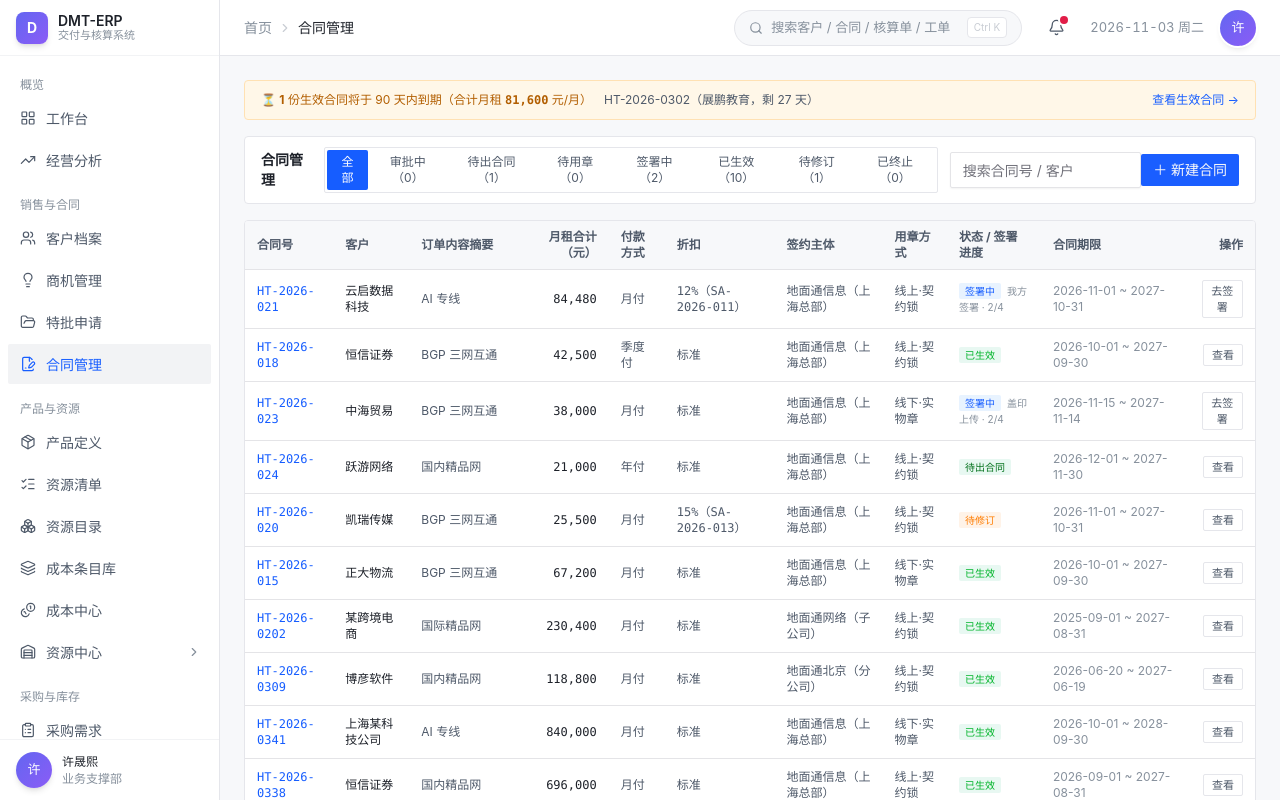
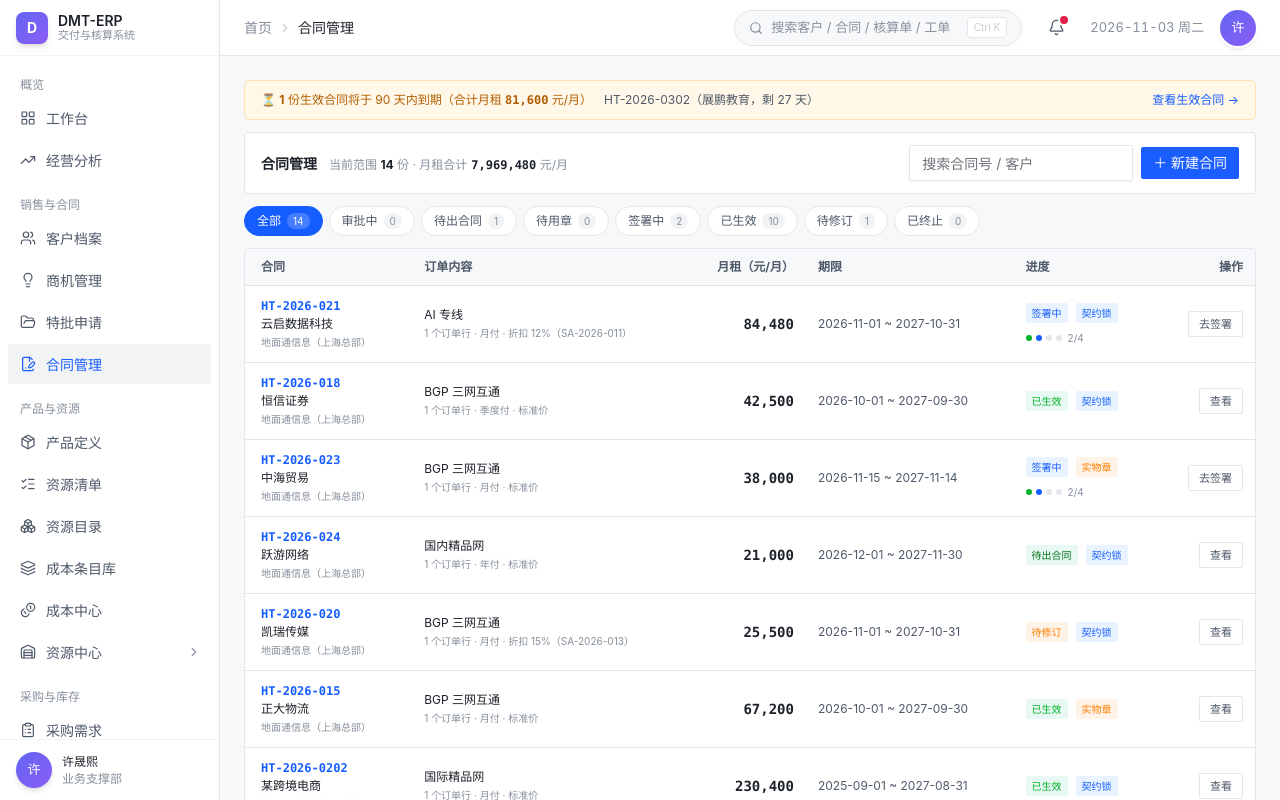
Before and after one commit to ShengxiXu/dmt-erp, a React (Vite) app: page /contract in a window 1280 px wide. Shown: the top 800 px of the page. Built offline with nearby package versions, Linux system fonts and the light colour scheme.

Commit message:
合同列表布局优化：11列收敛为6列，页签独立成行+胶囊计数，签署进度改迷你步点，工具栏带范围汇总

```diff
--- a/src/pages/ContractList.tsx
+++ b/src/pages/ContractList.tsx
@@ -1,8 +1,9 @@
 // 合同管理列表（/contract）
-// 状态页签 + 搜索；合同号链接进详情；新建合同（合同+订单合二为一）
+// 页签 + 搜索；合同号链接进详情；新建合同（合同+订单合二为一）
+// 布局口径：6 列主表（合同 / 订单内容 / 商务条件 / 期限 / 进度 / 操作），签署链路用迷你步点呈现
 import { useState } from "react";
 import { useNavigate } from "react-router";
-import { CONTRACTS, ONLINE_STEPS, OFFLINE_STEPS, fmtMoney, expiringContracts, daysToEnd, type ContractStatus } from "@/data/contracts";
+import { CONTRACTS, fmtMoney, expiringContracts, daysToEnd, type ContractStatus } from "@/data/contracts";
 import { ENTITY_NAME } from "@/data/entities";
 import ArcoShell from "@/components/ArcoShell";
 import { Button } from "@/components/ui/button";
@@ -21,16 +22,27 @@ export const STATUS_CLS: Record<ContractStatus, string> = {
 
 const TABS: (ContractStatus | "全部")[] = ["全部", "审批中", "待出合同", "待用章", "签署中", "已生效", "待修订", "已终止"];
 
+/** 签署链路迷你步点：仅在待用章 / 签署中展示，4 步进度一目了然 */
+const SignDots = ({ step, seal }: { step: number; seal: "online" | "offline" }) => (
+  <span className="inline-flex items-center gap-1" title={seal === "online" ? "线上 · 契约锁" : "线下 · 实物章"}>
+    {[0, 1, 2, 3].map((i) => (
+      <span key={i} className={`h-1.5 w-1.5 rounded-full ${i < step ? "bg-[#00B42A]" : i === step ? "bg-[#165DFF]" : "bg-[#E5E6EB]"}`} />
+    ))}
+    <span className="ml-0.5 text-[10px] text-[#86909C]">{step + 1}/4</span>
+  </span>
+);
+
 export default function ContractList() {
   const navigate = useNavigate();
   const [tab, setTab] = useState<(typeof TABS)[number]>("全部");
   const [kw, setKw] = useState("");
   const shown = CONTRACTS.filter((c) => (tab === "全部" || c.status === tab) && (!kw || c.id.includes(kw) || c.customer.includes(kw)));
   const expiring = expiringContracts(90);
+  const tabCount = (t: (typeof TABS)[number]) => (t === "全部" ? CONTRACTS.length : CONTRACTS.filter((c) => c.status === t).length);
 
   return (
     <ArcoShell breadcrumb="合同管理">
-      <main className="space-y-4 p-6">
+      <main className="space-y-3 p-6">
         {expiring.length > 0 && (
           <div className="flex items-center justify-between rounded-[4px] border border-[#FFE1B3] bg-[#FFF7E8] px-4 py-2.5 text-[12px]">
             <span className="text-[#B25E00]">
@@ -41,65 +53,108 @@ export default function ContractList() {
             <button onClick={() => { setTab("已生效"); }} className="shrink-0 text-[#165DFF] hover:underline">查看生效合同 →</button>
           </div>
         )}
-        <div className="flex items-center justify-between rounded-[4px] border border-[#E5E6EB] bg-white px-4 py-2.5">
-          <div className="flex items-center gap-3">
+
+        {/* 工具栏：标题 + 当前范围汇总 | 搜索 + 新建 */}
+        <div className="flex items-center justify-between rounded-[4px] border border-[#E5E6EB] bg-white px-4 py-3">
+          <div>
             <span className="text-sm font-semibold text-[#1D2129]">合同管理</span>
-            <div className="flex rounded-[2px] border border-[#E5E6EB] p-0.5">
-              {TABS.map((t) => (
-                <button key={t} onClick={() => setTab(t)} className={`rounded-[2px] px-2.5 py-1 text-xs ${tab === t ? "bg-[#165DFF] text-white" : "text-[#4E5969] hover:bg-[#F2F3F5]"}`}>
-                  {t}{t !== "全部" ? `（${CONTRACTS.filter((c) => c.status === t).length}）` : ""}
-                </button>
-              ))}
-            </div>
-            <Input className="w-52" placeholder="搜索合同号 / 客户" value={kw} onChange={(e) => setKw(e.target.value)} />
+            <span className="ml-3 text-xs text-[#86909C]">
+              当前范围 <strong className="text-[#1D2129]">{shown.length}</strong> 份 · 月租合计
+              <strong className="ml-1 font-mono text-[#1D2129]">{fmtMoney(shown.reduce((s, c) => s + c.amount, 0))}</strong> 元/月
+            </span>
           </div>
-          <Button size="sm" onClick={() => navigate("/contract/edit")}>＋ 新建合同</Button>
+          <div className="flex items-center gap-2">
+            <Input className="w-56" placeholder="搜索合同号 / 客户" value={kw} onChange={(e) => setKw(e.target.value)} />
+            <Button size="sm" onClick={() => navigate("/contract/edit")}>＋ 新建合同</Button>
+          </div>
         </div>
 
+        {/* 状态页签：独立成行，徽标计数 */}
+        <div className="flex flex-wrap items-center gap-1.5">
+          {TABS.map((t) => {
+            const n = tabCount(t);
+            const active = tab === t;
+            return (
+              <button key={t} onClick={() => setTab(t)}
+                className={`flex items-center gap-1.5 rounded-full border px-3 py-1.5 text-xs transition-colors ${
+                  active ? "border-[#165DFF] bg-[#165DFF] text-white" : "border-[#E5E6EB] bg-white text-[#4E5969] hover:border-[#165DFF] hover:text-[#165DFF]"
+                }`}>
+                {t}
+                <span className={`rounded-full px-1.5 text-[10px] ${active ? "bg-white/20 text-white" : "bg-[#F2F3F5] text-[#86909C]"}`}>{n}</span>
+              </button>
+            );
+          })}
+        </div>
+
+        {/* 主表：6 列，行点击进详情 */}
         <div className="overflow-x-auto rounded-[4px] border border-[#E5E6EB] bg-white">
           <table className="w-full text-xs">
             <thead>
               <tr className="border-b bg-[#F7F8FA] text-left text-[#4E5969]">
-                <th className="px-3 py-2">合同号</th><th className="px-3 py-2">客户</th><th className="px-3 py-2">订单内容摘要</th>
-                <th className="px-3 py-2 text-right">月租合计（元）</th><th className="px-3 py-2">付款方式</th><th className="px-3 py-2">折扣</th>
-                <th className="px-3 py-2">签约主体</th><th className="px-3 py-2">用章方式</th><th className="px-3 py-2">状态 / 签署进度</th><th className="px-3 py-2">合同期限</th><th className="px-3 py-2 text-right">操作</th>
+                <th className="px-4 py-2.5">合同</th>
+                <th className="px-3 py-2.5">订单内容</th>
+                <th className="px-3 py-2.5 text-right">月租（元/月）</th>
+                <th className="px-3 py-2.5">期限</th>
+                <th className="px-3 py-2.5">进度</th>
+                <th className="px-3 py-2.5 text-right">操作</th>
               </tr>
             </thead>
             <tbody>
               {shown.map((c) => {
-                const steps = c.seal === "online" ? ONLINE_STEPS : OFFLINE_STEPS;
+                const left = daysToEnd(c);
+                const signing = c.status === "待用章" || c.status === "签署中";
+                const action = c.status === "审批中" ? "去审批" : signing ? "去签署" : c.status === "已生效" ? "查看" : "查看";
                 return (
-                  <tr key={c.id} className="cursor-pointer border-b last:border-0 hover:bg-[#F7F8FA]" onClick={() => navigate(`/contract/detail?id=${c.id}`)}>
-                    <td className="px-3 py-2.5 font-mono text-[#165DFF]">{c.id}</td>
-                    <td className="px-3 py-2.5 font-medium text-[#1D2129]">{c.customer}</td>
-                    <td className="max-w-[220px] truncate px-3 py-2.5 text-[#4E5969]">{c.lines.map((l) => l.ptype).join(" + ")}</td>
-                    <td className="px-3 py-2.5 text-right font-mono">{fmtMoney(c.amount)}</td>
-                    <td className="px-3 py-2.5 text-[#4E5969]">{c.pay}</td>
-                    <td className="px-3 py-2.5 font-mono text-[#4E5969]">{c.discount ? `${c.discount}%${c.specialId ? `（${c.specialId}）` : ""}` : "标准"}</td>
-                    <td className="px-3 py-2.5 text-[#4E5969]">{ENTITY_NAME(c.entityId)}</td>
-                    <td className="px-3 py-2.5 text-[#4E5969]">{c.seal === "online" ? "线上·契约锁" : "线下·实物章"}</td>
-                    <td className="px-3 py-2.5">
-                      <span className={`rounded-[2px] px-1.5 py-0.5 text-[10px] ${STATUS_CLS[c.status]}`}>{c.status}</span>
-                      {c.status === "签署中" && <span className="ml-1.5 text-[10px] text-[#86909C]">{steps[c.step]} · {c.step + 1}/4</span>}
+                  <tr key={c.id} className="cursor-pointer border-b last:border-0 hover:bg-[#F7FAFF]" onClick={() => navigate(`/contract/detail?id=${c.id}`)}>
+                    <td className="px-4 py-3">
+                      <div className="font-mono font-semibold text-[#165DFF]">{c.id}</div>
+                      <div className="mt-0.5 font-medium text-[#1D2129]">{c.customer}</div>
+                      <div className="mt-0.5 text-[10px] text-[#86909C]">{ENTITY_NAME(c.entityId)}</div>
                     </td>
-                    <td className="px-3 py-2.5 text-[#86909C]">
-                      {c.start} ~ {c.end}
-                      {c.status === "已生效" && daysToEnd(c) <= 90 && (
-                        <span className={`ml-1.5 rounded-[2px] px-1 py-0.5 text-[10px] ${daysToEnd(c) <= 30 ? "bg-[#FFECE8] text-[#F53F3F]" : "bg-[#FFF3E8] text-[#FF7D00]"}`}>剩 {daysToEnd(c)} 天</span>
+                    <td className="max-w-[260px] px-3 py-3">
+                      <div className="truncate text-[#1D2129]" title={c.lines.map((l) => l.ptype).join(" + ")}>{c.lines.map((l) => l.ptype).join(" + ")}</div>
+                      <div className="mt-0.5 text-[10px] text-[#86909C]">{c.lines.length} 个订单行 · {c.pay}{c.discount ? ` · 折扣 ${c.discount}%` : " · 标准价"}{c.specialId ? `（${c.specialId}）` : ""}</div>
+                    </td>
+                    <td className="px-3 py-3 text-right font-mono text-sm font-semibold text-[#1D2129]">{fmtMoney(c.amount)}</td>
+                    <td className="whitespace-nowrap px-3 py-3 text-[#4E5969]">
+                      <div>{c.start} ~ {c.end}</div>
+                      {c.status === "已生效" && left <= 90 && (
+                        <span className={`mt-1 inline-block rounded-[2px] px-1.5 py-0.5 text-[10px] ${left <= 30 ? "bg-[#FFECE8] text-[#F53F3F]" : "bg-[#FFF3E8] text-[#FF7D00]"}`}>
+                          剩 {left} 天到期
+                        </span>
                       )}
                     </td>
-                    <td className="px-3 py-2.5 text-right"><button className="rounded-[2px] border border-[#E5E6EB] px-2 py-0.5 text-[11px] text-[#4E5969] hover:border-[#165DFF] hover:text-[#165DFF]">{c.status === "审批中" ? "去审批" : c.status === "待用章" || c.status === "签署中" ? "去签署" : "查看"}</button></td>
+                    <td className="px-3 py-3">
+                      <div className="flex items-center gap-2">
+                        <span className={`rounded-[2px] px-1.5 py-0.5 text-[10px] ${STATUS_CLS[c.status]}`}>{c.status}</span>
+                        <span className={`rounded-[2px] px-1.5 py-0.5 text-[10px] ${c.seal === "online" ? "bg-[#E8F3FF] text-[#165DFF]" : "bg-[#FFF3E8] text-[#FF7D00]"}`}>
+                          {c.seal === "online" ? "契约锁" : "实物章"}
+                        </span>
+                      </div>
+                      {signing && <div className="mt-1.5"><SignDots step={Math.min(c.step, 3)} seal={c.seal} /></div>}
+                      {c.status === "已生效" && c.renewOf && <div className="mt-1 text-[10px] text-[#86909C]">续签自 {c.renewOf}</div>}
+                    </td>
+                    <td className="px-3 py-3 text-right">
+                      <button className="rounded-[2px] border border-[#E5E6EB] px-2.5 py-1 text-[11px] text-[#4E5969] hover:border-[#165DFF] hover:text-[#165DFF]"
+                        onClick={(e) => { e.stopPropagation(); navigate(`/contract/detail?id=${c.id}`); }}>
+                        {action}
+                      </button>
+                    </td>
                   </tr>
                 );
               })}
-              {!shown.length && <tr><td colSpan={11} className="px-3 py-10 text-center text-[#86909C]">该状态下暂无合同</td></tr>}
+              {!shown.length && (
+                <tr><td colSpan={6} className="px-3 py-12 text-center text-[#86909C]">
+                  {kw ? `未找到匹配「${kw}」的合同` : "该状态下暂无合同"}
+                </td></tr>
+              )}
             </tbody>
           </table>
         </div>
 
         <div className="rounded-[4px] border border-[#E5E6EB] bg-white px-4 py-2.5 text-[11px] leading-5 text-[#86909C]">
           合同与订单合二为一：订单行在合同起草时一次填齐，合同生效即订单生效，售价取合同约定价直接进入成本核算；
-          合同生效同时启动到期提醒与回收倒计时。上传正式合同时校验折扣率与特批单一致，不一致拦截。
+          续签合同生效时源合同自动终止并停止出账。上传正式合同时校验折扣率与特批单一致，不一致拦截。
         </div>
       </main>
     </ArcoShell>
```
